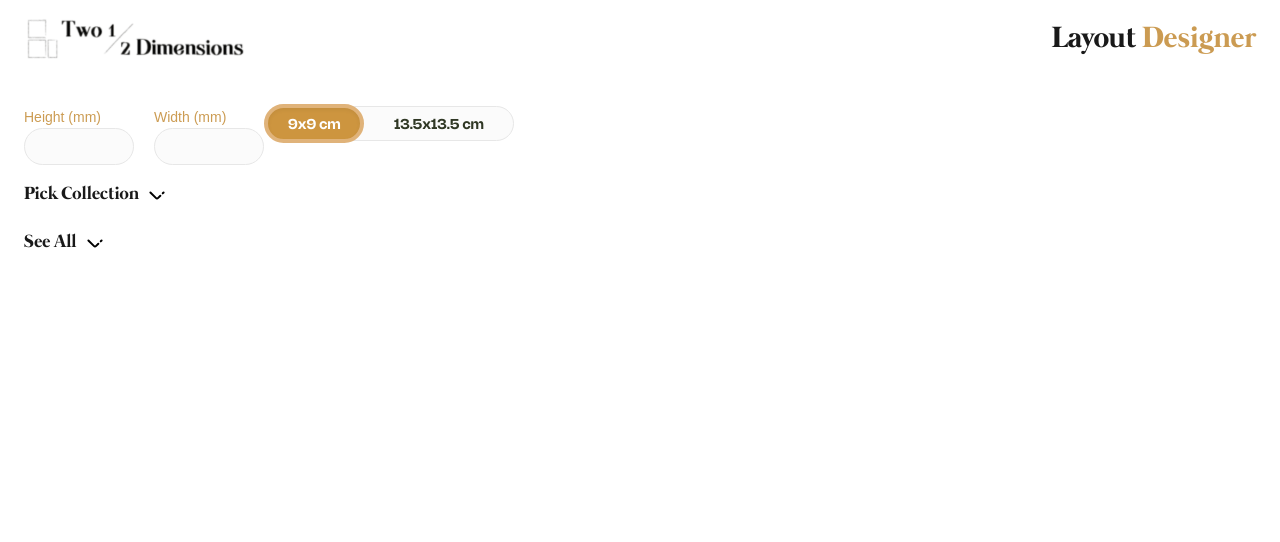
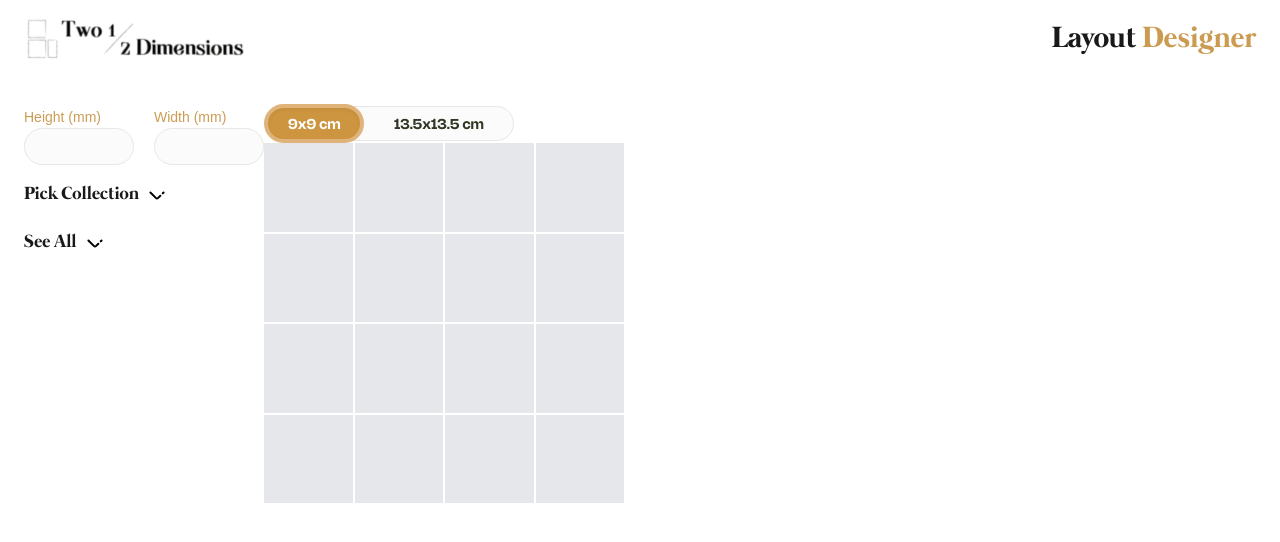
Before and after one commit to Raymond-engr/Layout_generator, a React (Vite) app: page / in a window 1280 px wide. Shown: the top 542 px of the page. Built offline with nearby package versions, Linux system fonts and the light colour scheme; a web font is replaced by a local one.

Commit message:
started grid

```diff
--- a/src/App.tsx
+++ b/src/App.tsx
@@ -2,6 +2,7 @@ import React from 'react';
 import Header from './ui/Header';
 import DimensionSelector from './components/DimensionSelector';
 import DimensionCollection from './ui/DimensionCollection';
+import LayoutPreview from './components/LayoutPreview';
 import Footer from './components/Footer';
 import ResponsiveActionButtons from './components/ResponsiveActionButtons';
 const App: React.FC = () => {
@@ -18,7 +19,7 @@ const App: React.FC = () => {
           <div className="md:hidden lg:block">
         <DimensionSelector />
         </div>
-
+        <LayoutPreview />
         </div>
     </div>
     </>
--- a/src/Test.tsx
+++ b/src/Test.tsx
@@ -92,3 +92,51 @@ const TotalDisplay = () => (
 );
 
 export default Test;
+
+
+
+import React from 'react';
+
+const EmptyContainer: React.FC = () => {
+  const isEmpty = true; // Set to `true` if the container is empty
+
+  return (
+    <div className="w-[889px] h-[509px] bg-neutral-50 rounded-sm flex items-center justify-center">
+      {isEmpty ? (
+        <div className="text-gray-400 text-lg font-medium">
+          No items to display
+        </div>
+      ) : (
+        // Render content here when not empty
+        <div>
+          {/* Content goes here */}
+        </div>
+      )}
+    </div>
+  );
+};
+
+export default EmptyContainer;
+
+
+<div className="w-full h-auto bg-neutral-50 rounded-sm flex items-center justify-center">
+      {isEmpty ? (
+        <div className="text-gray-400 text-lg font-medium">
+          No items to display
+        </div>
+      ) : (
+        // Render content here when not empty
+        <div>
+          {/* Content goes here */}
+          <div className="w-full h-auto relative">
+  <div className="grid grid-cols-4 grid-rows-4 gap-0.5 w-[240px] h-[240px]">
+    {Array.from({ length: 4 * 4 }).map((_, index) => (
+      <div key={index} className="w-full h-auto bg-gray-200 relative">
+        {/* Content for each grid item goes here */}
+      </div>
+    ))}
+  </div>
+</div>
+        </div>
+      )}
+    </div>
--- a/src/components/LayoutPreview.tsx
+++ b/src/components/LayoutPreview.tsx
@@ -0,0 +1,17 @@
+import React from 'react';
+
+const EmptyContainer: React.FC = () => {
+    return (
+        <div className="w-full h-auto relative">
+  <div className="grid grid-cols-4 grid-rows-4 gap-0.5 w-[360px] h-[360px]">
+    {Array.from({ length: 4 * 4 }).map((_, index) => (
+      <div key={index} className="w-full h-auto bg-gray-200 relative object-cover">
+        {/* Content for each grid item goes here */}
+      </div>
+    ))}
+  </div>
+</div>
+    );
+};
+
+export default EmptyContainer;
```
